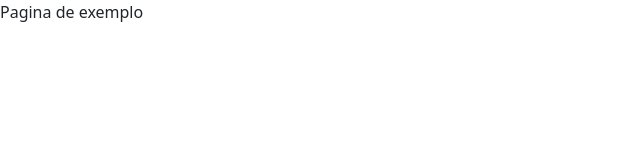
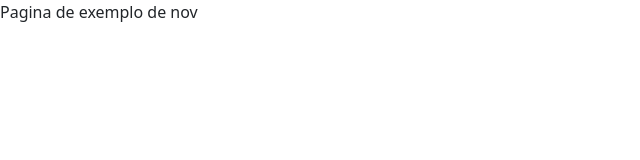
Before and after one commit to JaimeMahanuque55/primeiro-projeto, a Next.js app: page /exemplo in a window 1280 px wide. Shown: the top 160 px of the page, without its empty margins (0-640 px from the left). Built offline with nearby package versions, Linux system fonts and the light colour scheme.

Commit message:
exemplo page

```diff
--- a/pages/exemplo.tsx
+++ b/pages/exemplo.tsx
@@ -2,7 +2,9 @@
 const Exemplo = () => {
 
   return (
-    <div>Pagina de exemplo</div>
+    <div>Pagina de exemplo de nov</div>
+
+
   );
 }
 
```
